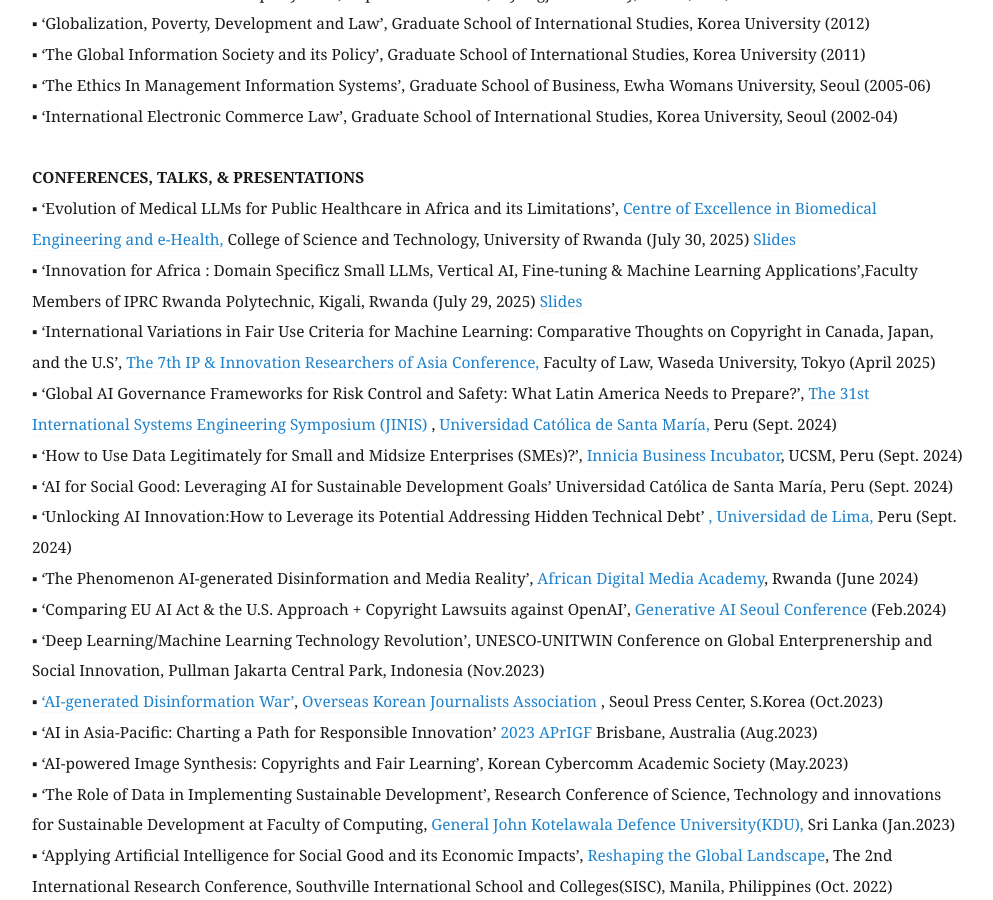
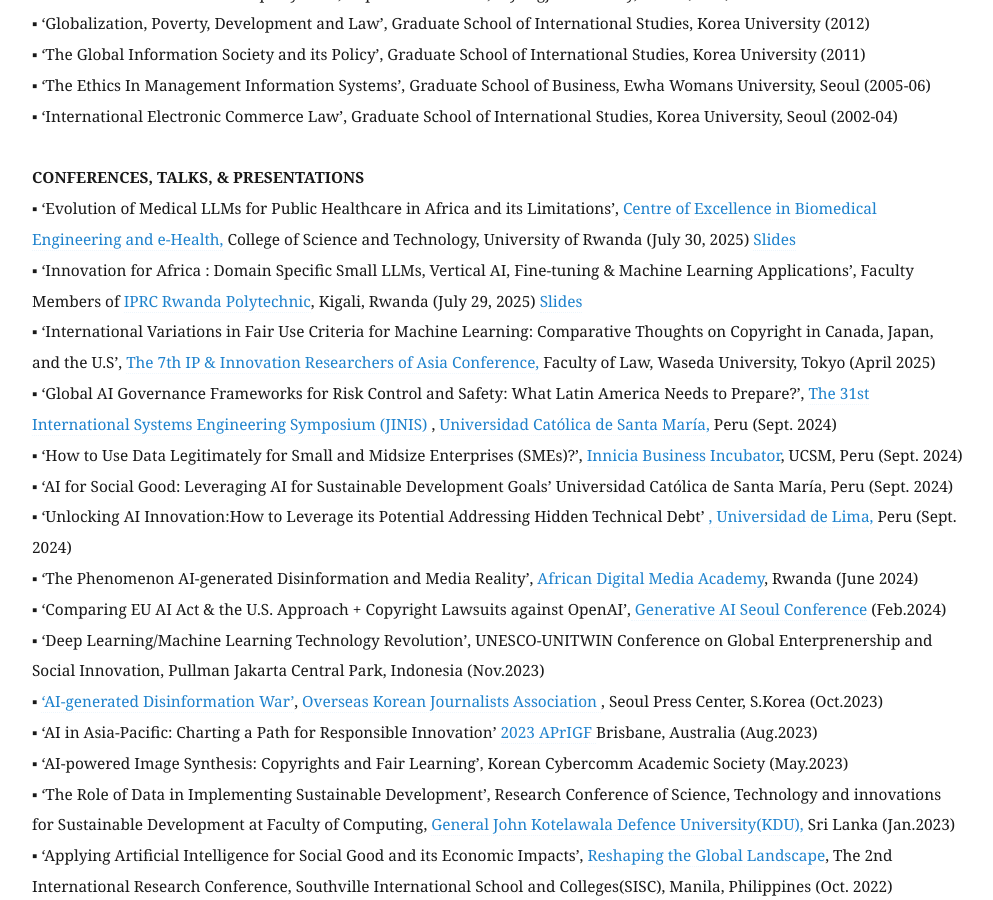
Before and after one commit to eunchangchoi/eunchangchoi.github.io, a Jekyll site: the page built from index.md, in a window 1280 px wide and 900 px high, scrolled down 5324 px. Shown: the whole window, without its empty margins (68-1061 px from the left). Built offline with Jekyll 4.4.1, drawn with Linux system fonts in a browser that asks for light colours.

Commit message:
Update index.md

```diff
--- a/index.md
+++ b/index.md
@@ -105,7 +105,7 @@
     <br>
  <strong> CONFERENCES, TALKS, & PRESENTATIONS </strong> <br>
 ▪ ‘Evolution of Medical LLMs for Public Healthcare in Africa and its Limitations’, <a href="https://cst.ur.ac.rw/?-The-Regional-Centre-of-Excellence-in-Biomedical-Engineering-and-eHealth-"> Centre of Excellence in Biomedical Engineering and e-Health,</a> College of Science and Technology, University of Rwanda (July 30, 2025) <a href="https://github.com/eunchangchoi/eunchangchoi.github.io/blob/master/Evolution%20of%20Medical%20LLMs%20for%20Public%20Healthcare%20in%20Africa%20and%20its%20Limitations%20CBEB%20Univ%20of%20Rwanda%20(July%202025%20Choi).pdf"> Slides</a> <br>
-▪ ‘Innovation for Africa : Domain Specificz Small LLMs, Vertical AI, Fine-tuning & Machine Learning Applications’,Faculty Members of IPRC Rwanda Polytechnic, Kigali, Rwanda (July 29, 2025) <a href="https://github.com/eunchangchoi/eunchangchoi.github.io/blob/master/Domain%20Specific%20Vertical%20Small%20LLMs%2C%20Fine-tuning%20%26%20ML%20Applications%20(IPRC%20Rwanda%20Polytechnic%202025%20July)Choi%20git.pdf"> Slides</a> <br>
+▪ ‘Innovation for Africa : Domain Specific Small LLMs, Vertical AI, Fine-tuning & Machine Learning Applications’, Faculty Members of  <a href="https://www.iprckigali.rp.ac.rw/"> IPRC Rwanda Polytechnic</a>, Kigali, Rwanda (July 29, 2025) <a href="https://github.com/eunchangchoi/eunchangchoi.github.io/blob/master/Domain%20Specific%20Vertical%20Small%20LLMs%2C%20Fine-tuning%20%26%20ML%20Applications%20(IPRC%20Rwanda%20Polytechnic%202025%20July)Choi%20git.pdf"> Slides</a> <br>
 ▪ ‘International Variations in Fair Use Criteria for Machine Learning: Comparative Thoughts on Copyright in Canada, Japan, and the U.S’, <a href="https://ipresearchersasia.org/annual-conference"> The 7th IP & Innovation Researchers of Asia Conference,</a> Faculty of Law, Waseda University, Tokyo (April 2025)<br>
 ▪ ‘Global AI Governance Frameworks for Risk Control and Safety: What Latin America Needs to Prepare?’, <a href="https://www2.ucsm.edu.pe/JINIS2024/"> The 31st International Systems Engineering Symposium (JINIS) </a>, <a href="https://www.ucsm.edu.pe/"> Universidad Católica de Santa María,</a> Peru (Sept. 2024) <br>
 ▪ ‘How to Use Data Legitimately for Small and Midsize Enterprises (SMEs)?’, <a href="https://investigacion.ucsm.edu.pe/en/innicia-vri/"> Innicia Business Incubator</a>, UCSM, Peru (Sept. 2024) <br>
```
